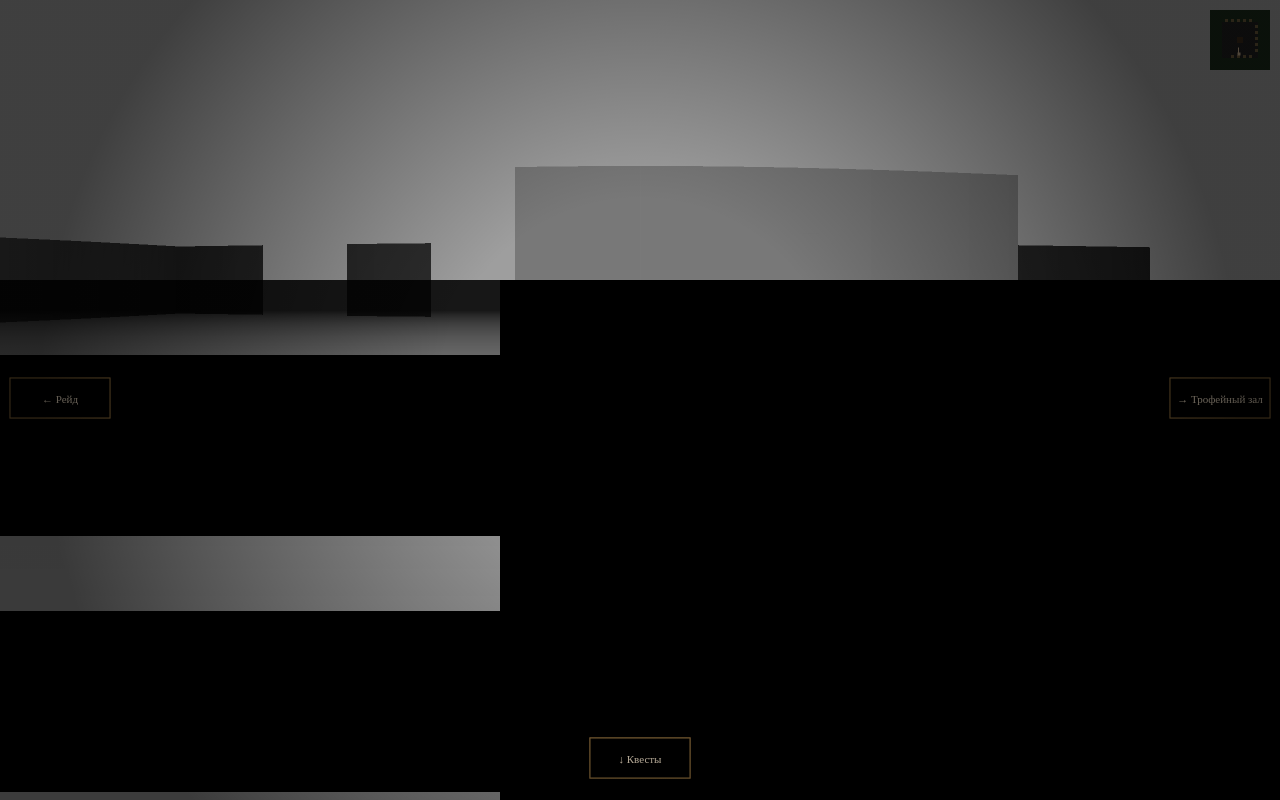
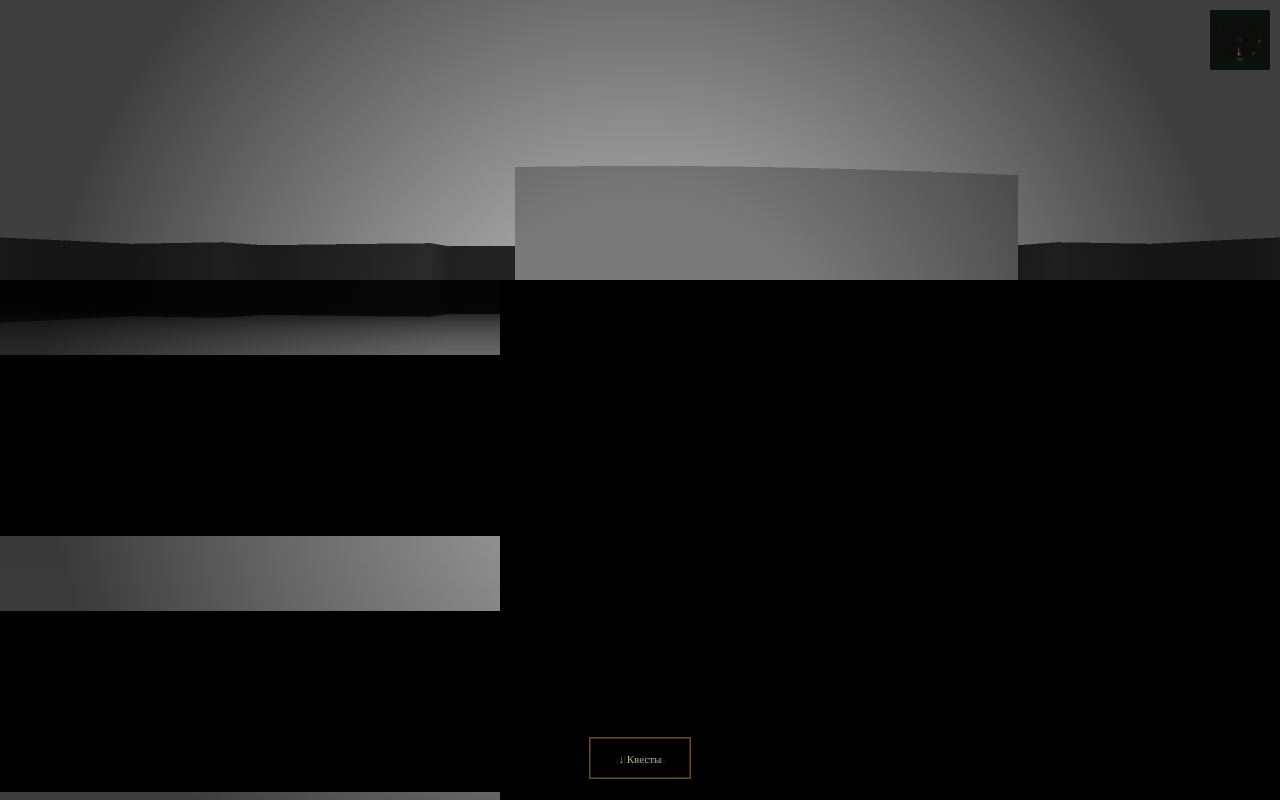
Before and after one commit to stepweather-prog/Sherwood-Horror-RPG, a plain HTML site: page index.html in a window 1280 px wide. Drawn offline with Linux system fonts and the light colour scheme; animation ran at ten frames a second.

Commit message:
Update index.html

```diff
--- a/index.html
+++ b/index.html
@@ -27,56 +27,87 @@
 const MAP_W = 20;
 const MAP_H = 20;
 const FOV = Math.PI / 2.5;
-const MOVE_SPEED = 0.2;
+const MOVE_SPEED = 0.15;
 
+// Карта: 0 - пусто, 1 - лес/стена, 2 - дуб, 3 - постройка
 const map = [];
 for (let y = 0; y < MAP_H; y++) {
     map[y] = [];
     for (let x = 0; x < MAP_W; x++) {
-        map[y][x] = 1;
+        map[y][x] = 1; // Всё лес
     }
 }
 
-for (let y = 4; y <= 15; y++) {
-    for (let x = 4; x <= 15; x++) {
-        map[y][x] = 0;
-    }
-}
+// Круглая площадь радиусом 6 клеток
+const centerX = 9.5;
+const centerY = 9.5;
+const radius = 6.5;
 
-for (let y = 3; y <= 16; y++) {
-    for (let x = 3; x <= 16; x++) {
-        if (y === 3 || y === 16 || x === 3 || x === 16) {
-            map[y][x] = 1;
+for (let y = 0; y < MAP_H; y++) {
+    for (let x = 0; x < MAP_W; x++) {
+        const dx = x + 0.5 - centerX;
+        const dy = y + 0.5 - centerY;
+        const dist = Math.sqrt(dx * dx + dy * dy);
+
+        if (dist <= radius) {
+            map[y][x] = 0; // Пусто
         }
     }
 }
 
-const buildings = [
-    { x: 5, y: 3, icon: 'Чат', name: 'Чат' },
-    { x: 7, y: 3, icon: 'Профиль', name: 'Профиль' },
-    { x: 9, y: 3, icon: 'Арена', name: 'Арена' },
-    { x: 11, y: 3, icon: 'Порталы', name: 'Порталы' },
-    { x: 13, y: 3, icon: 'Таверна', name: 'Таверна' },
-    { x: 15, y: 5, icon: 'Подземка', name: 'Подземка' },
-    { x: 15, y: 7, icon: 'Кузница', name: 'Кузница' },
-    { x: 15, y: 9, icon: 'Тренировка', name: 'Тренировка' },
-    { x: 15, y: 11, icon: 'Бестиарий', name: 'Бестиарий' },
-    { x: 15, y: 13, icon: 'Очаг', name: 'Очаг' },
-    { x: 13, y: 15, icon: 'Рынок', name: 'Рынок' },
-    { x: 11, y: 15, icon: 'Трофейный зал', name: 'Трофейный зал' },
-    { x: 9, y: 15, icon: 'Квесты', name: 'Квесты' },
-    { x: 7, y: 15, icon: 'Рейд', name: 'Рейд' },
+// Постройки по кругу (14 штук)
+const buildings = [];
+const buildingPositions = [
+    { angle: Math.PI * 0.75, name: 'Чат', icon: 'Чат' },
+    { angle: Math.PI * 0.5, name: 'Профиль', icon: 'Профиль' },
+    { angle: Math.PI * 0.25, name: 'Арена', icon: 'Арена' },
+    { angle: 0, name: 'Порталы', icon: 'Порталы' },
+    { angle: -Math.PI * 0.25, name: 'Таверна', icon: 'Таверна' },
+    { angle: -Math.PI * 0.5, name: 'Подземка', icon: 'Подземка' },
+    { angle: -Math.PI * 0.75, name: 'Кузница', icon: 'Кузница' },
+    { angle: Math.PI, name: 'Тренировка', icon: 'Тренировка' },
+    { angle: Math.PI * 1.25, name: 'Бестиарий', icon: 'Бестиарий' },
+    { angle: Math.PI * 1.5, name: 'Очаг', icon: 'Очаг' },
+    { angle: Math.PI * 1.75, name: 'Рынок', icon: 'Рынок' },
+    { angle: -Math.PI * 1.25, name: 'Трофейный зал', icon: 'Трофейный зал' },
+    { angle: -Math.PI * 1.5, name: 'Квесты', icon: 'Квесты' },
+    { angle: -Math.PI * 1.75, name: 'Рейд', icon: 'Рейд' },
 ];
 
-for (const b of buildings) {
-    map[b.y][b.x] = 3;
+for (const bp of buildingPositions) {
+    const bx = Math.round(centerX + Math.cos(bp.angle) * (radius - 1));
+    const by = Math.round(centerY + Math.sin(bp.angle) * (radius - 1));
+
+    // Проверяем что клетка на границе
+    if (bx >= 0 && bx < MAP_W && by >= 0 && by < MAP_H) {
+        // Находим ближайшую клетку леса на границе
+        const forestCells = [];
+        for (let dy = -1; dy <= 1; dy++) {
+            for (let dx = -1; dx <= 1; dx++) {
+                const nx = bx + dx;
+                const ny = by + dy;
+                if (nx >= 0 && nx < MAP_W && ny >= 0 && ny < MAP_H && map[ny][nx] === 1) {
+                    forestCells.push({ x: nx, y: ny, dist: Math.abs(nx - bx) + Math.abs(ny - by) });
+                }
+            }
+        }
+
+        if (forestCells.length > 0) {
+            forestCells.sort((a, b) => a.dist - b.dist);
+            const cell = forestCells[0];
+            map[cell.y][cell.x] = 3;
+            buildings.push({ x: cell.x, y: cell.y, icon: bp.icon, name: bp.name });
+        }
+    }
 }
 
+// Дуб в центре (2x2)
 map[9][9] = 2;
 map[9][10] = 2;
 map[10][9] = 2;
 map[10][10] = 2;
 
+// Игрок спавнится с юга
 const player = {
     x: 9.5,
     y: 14.5,
@@ -407,7 +438,6 @@ function canMoveTo(x, y) {
     const my = Math.floor(y);
 
     if (mx < 0 || mx >= MAP_W || my < 0 || my >= MAP_H) return false;
-    if (mx <= 3 || mx >= 16 || my <= 3 || my >= 16) return false;
 
     return map[my][mx] === 0;
 }
```
